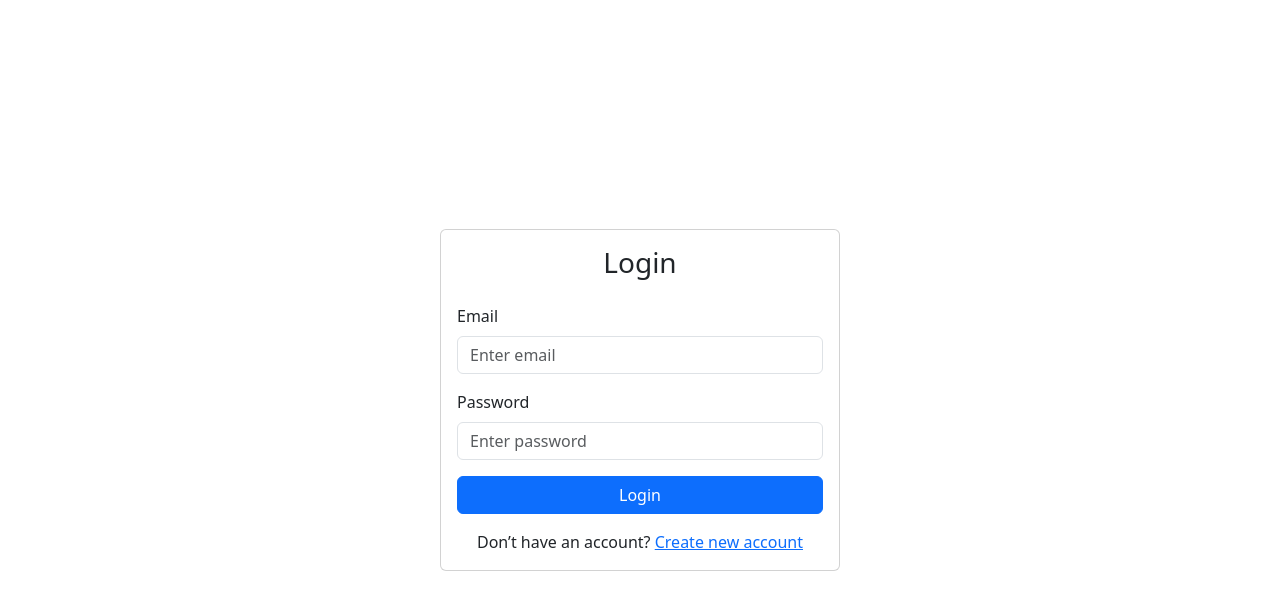
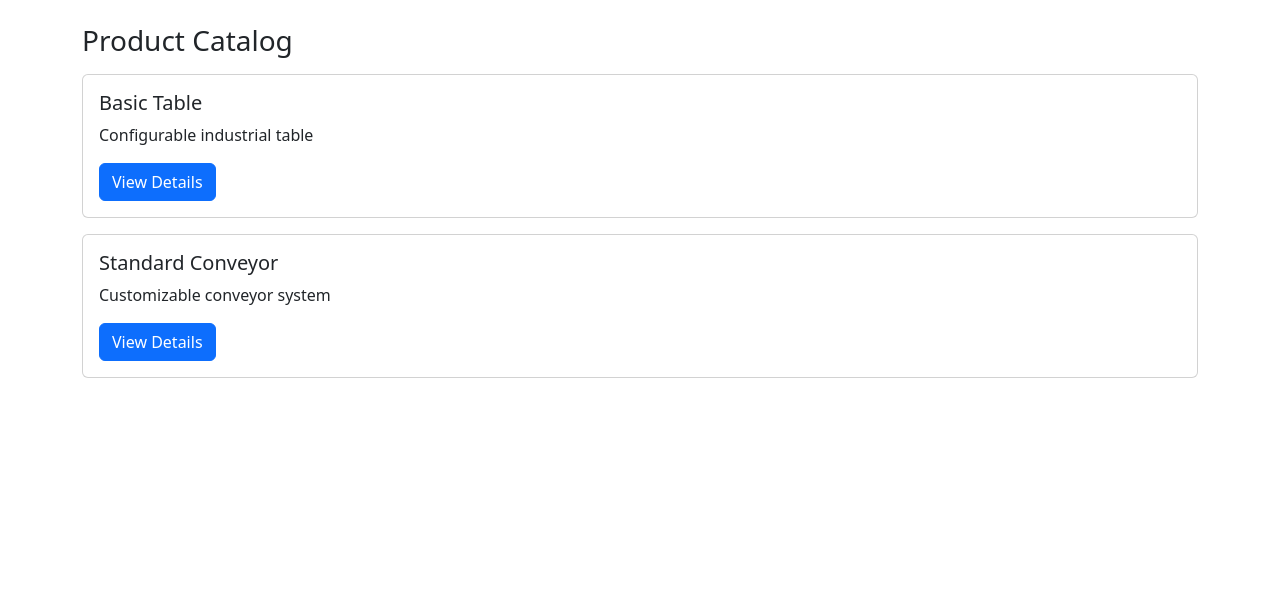
Before and after one commit to CHETAN1675/configuraPro, a React (Vite) app: page /products in a window 1280 px wide. Before the commit this address led to /auth. Shown: the top 610 px of the page. Built offline with nearby package versions, Linux system fonts and the light colour scheme.

Commit message:
Add product catalog page with basic product listing

```diff
--- /dev/null
+++ b/src/pages/ProductList.jsx
@@ -0,0 +1,22 @@
+import { Card, Button } from "react-bootstrap";
+import { Link } from "react-router-dom";
+import { products } from "../utils/products";
+
+export default function ProductList() {
+  return (
+    <div className="container mt-4">
+      <h3 className="mb-3">Product Catalog</h3>
+
+      {products.map((product) => (
+        <Card key={product.id} className="p-3 mb-3">
+          <h5>{product.name}</h5>
+          <p>{product.description}</p>
+
+          <Link to={`/products/${product.id}`}>
+            <Button>View Details</Button>
+          </Link>
+        </Card>
+      ))}
+    </div>
+  );
+}
--- a/src/routes/AppRoutes.jsx
+++ b/src/routes/AppRoutes.jsx
@@ -8,6 +8,8 @@ import Dimensions from "../features/configurator/steps/Dimensions";
 import Capacity from "../features/configurator/steps/Capacity";
 import Material from "../features/configurator/steps/Materials";
 import AddOns from "../features/configurator/steps/AddOns";
+import ProductList from "../pages/ProductList";
+
 
 export default function AppRoutes() {
   return (
@@ -70,6 +72,11 @@ export default function AppRoutes() {
             }
            />
 
+
+          <Route path="/products"
+          element={<ProductList />}
+           />
+
         <Route path="/" element={<Navigate to="/auth" replace />} />
         <Route path="*" element={<Navigate to="/auth" replace />} />
       </Routes>
--- /dev/null
+++ b/src/utils/products.jsx
@@ -0,0 +1,14 @@
+export const products = [
+  {
+    id: "table-basic",
+    name: "Basic Table",
+    description: "Configurable industrial table",
+    basePrice: 500,
+  },
+  {
+    id: "conveyor-standard",
+    name: "Standard Conveyor",
+    description: "Customizable conveyor system",
+    basePrice: 1200,
+  },
+];
```
